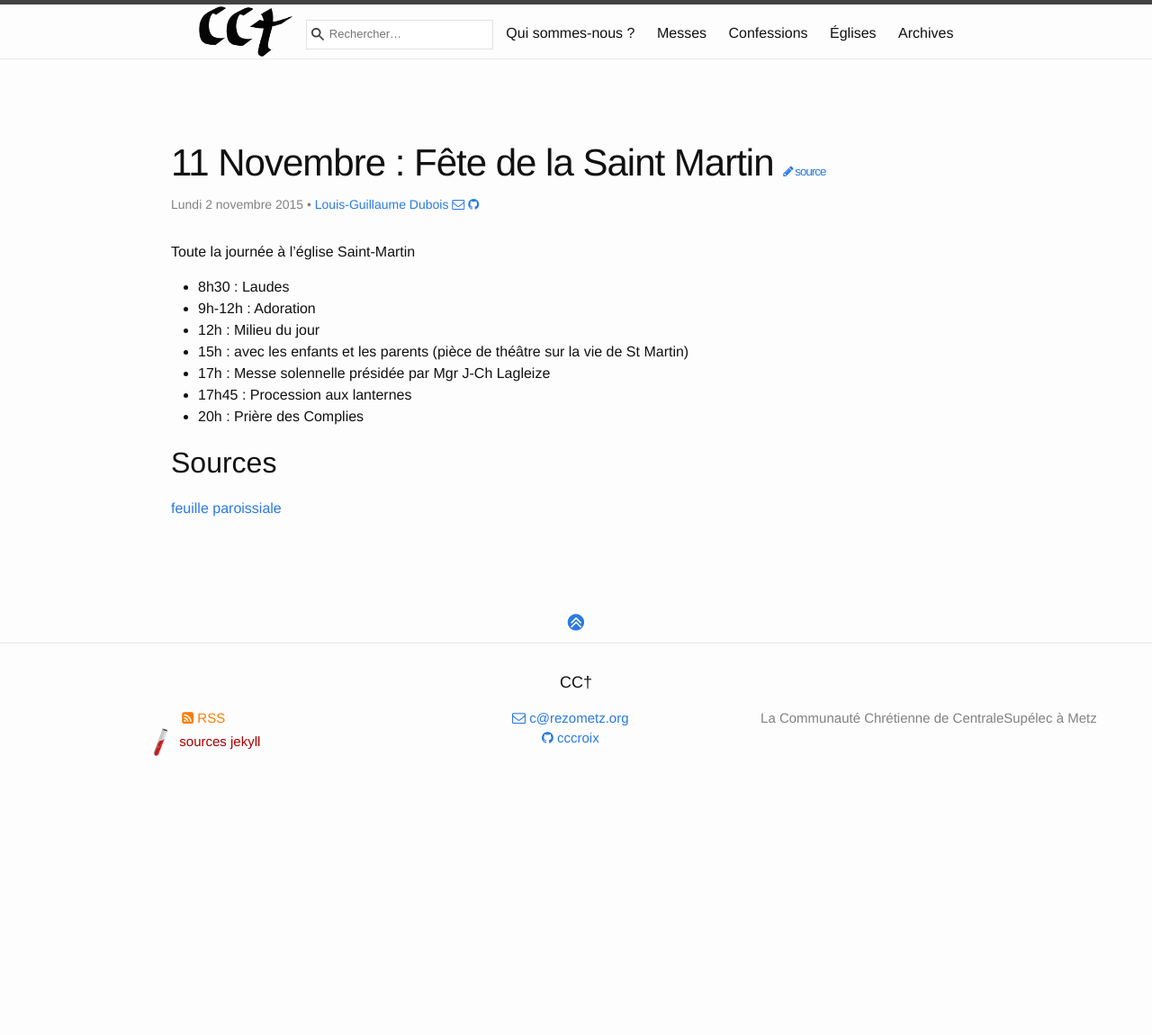
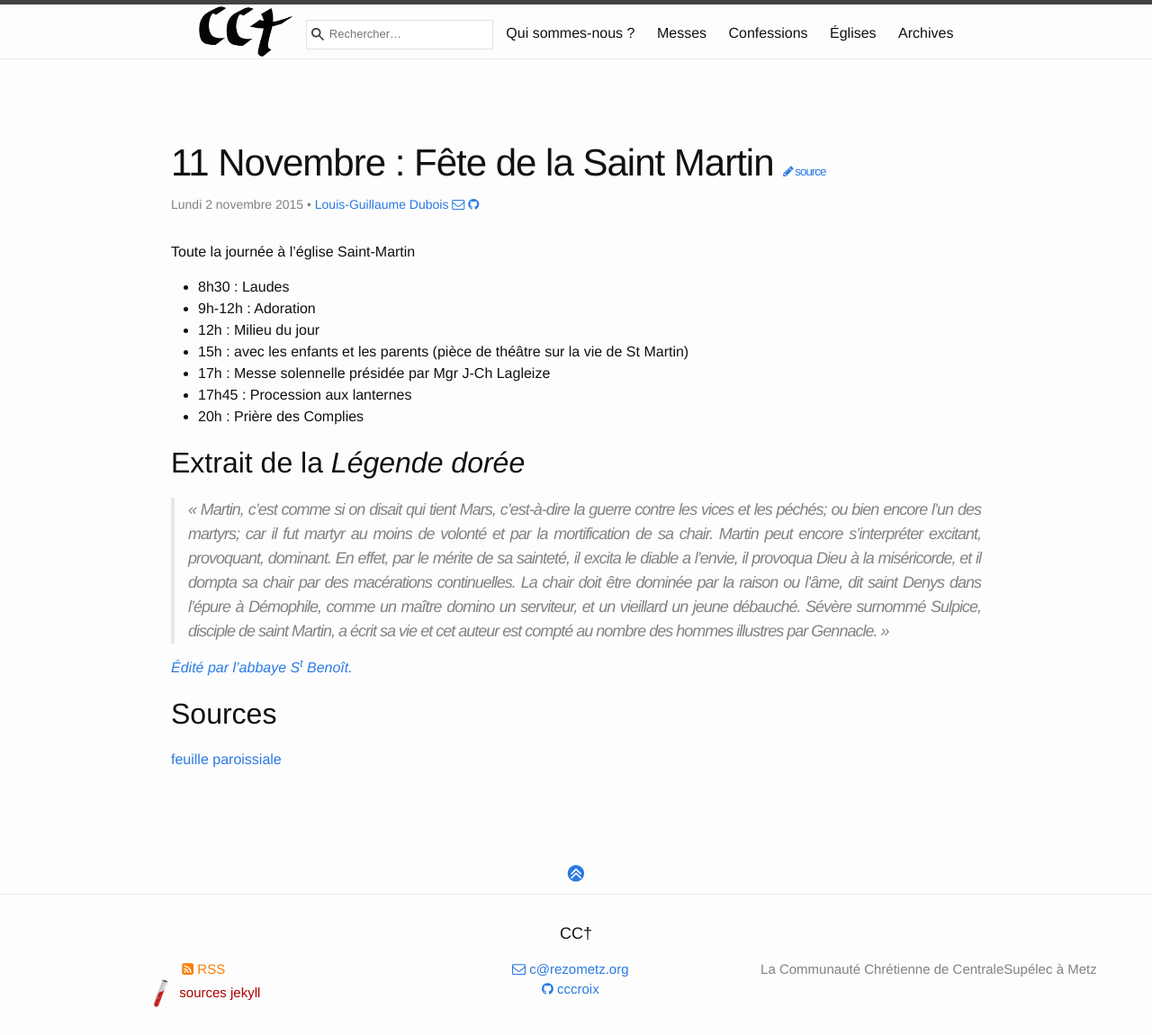
Before and after one commit to cccroix/cccroix.github.io, a Jekyll site: the page built from _posts/2015-11-02-saint-martin.md, in a window 1280 px wide. Shown: the whole page at 90% size. Built offline with Jekyll 4.4.1, drawn with Linux system fonts in a browser that asks for light colours; before the commit the page ends 900 px from its top, so only the background shows below that.

Commit message:
St Martin : Ajout extrait de la légende dorée

```diff
--- a/_posts/2015-11-02-saint-martin.md
+++ b/_posts/2015-11-02-saint-martin.md
@@ -17,6 +17,11 @@ Martin)
 - 17h45 : Procession aux lanternes
 - 20h : Prière des Complies
 
+## Extrait de la *Légende dorée*
+> « Martin, c'est comme si on disait qui tient Mars, c'est-à-dire la guerre contre les vices et les péchés; ou bien encore l’un des martyrs; car il fut martyr au moins de volonté et par la mortification de sa chair. Martin peut encore s'interpréter excitant, provoquant, dominant. En effet, par le mérite de sa sainteté, il excita le diable a l’envie, il provoqua Dieu à la miséricorde, et il dompta sa chair par des macérations continuelles. La chair doit être dominée par la raison ou l’âme, dit saint Denys dans l’épure à Démophile, comme un maître domino un serviteur, et un vieillard un jeune débauché. Sévère surnommé Sulpice, disciple de saint Martin, a écrit sa vie et cet auteur est compté au nombre des hommes illustres par Gennacle. »
+
+*[Édité par l'abbaye S<sup>t</sup> Benoît.](http://www.abbaye-saint-benoit.ch/voragine/tome03/167.htm)*
+
 ## Sources
 
 [feuille paroissiale](http://cathometz.fr/wp-content/uploads/2012/11/feuille-paroissiale.pdf)
```
